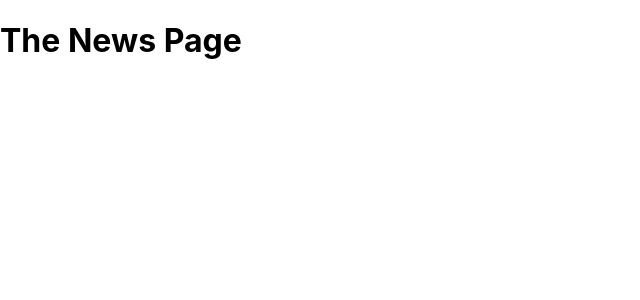
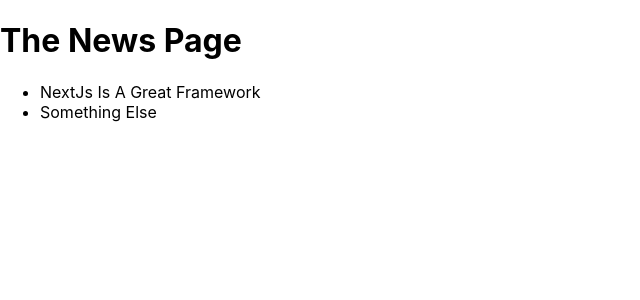
Before and after one commit to YoonMinSeok/NextJs_Practice, a Next.js app: page /news in a window 1280 px wide. Shown: the top 300 px of the page, without its empty margins (0-640 px from the left). Built offline with nearby package versions, Linux system fonts and the light colour scheme.

Commit message:
practice next/link

```diff
--- a/pages/news/index.js
+++ b/pages/news/index.js
@@ -1,5 +1,20 @@
+import Link from "next/link";
+import { Fragment } from "react";
+
 function NewsPage() {
-  return <h1>The News Page </h1>;
+  return (
+    <Fragment>
+      <h1>The News Page </h1>
+      <ul>
+        <li>
+          <Link href="/news/nextjs-is-a-great-framework">
+            NextJs Is A Great Framework
+          </Link>
+        </li>
+        <li>Something Else</li>
+      </ul>
+    </Fragment>
+  );
 }
 
 export default NewsPage;
```
